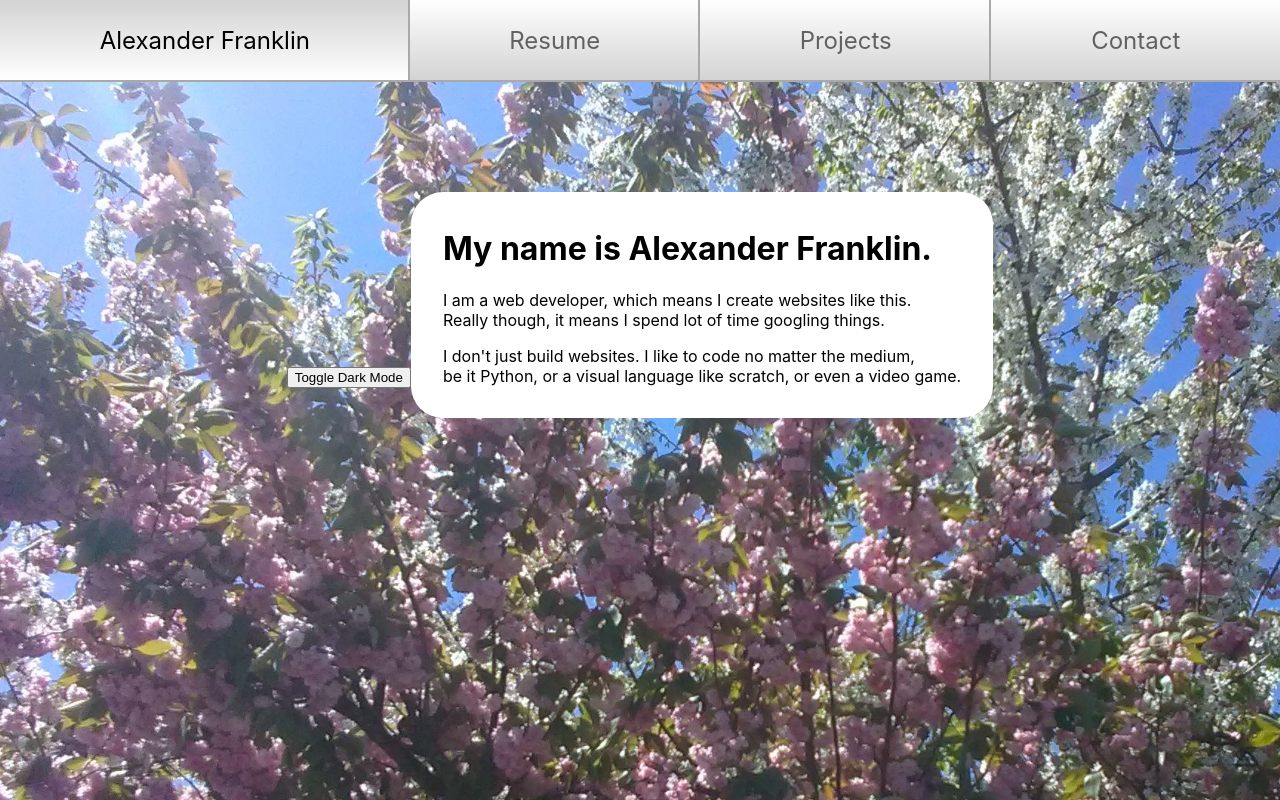
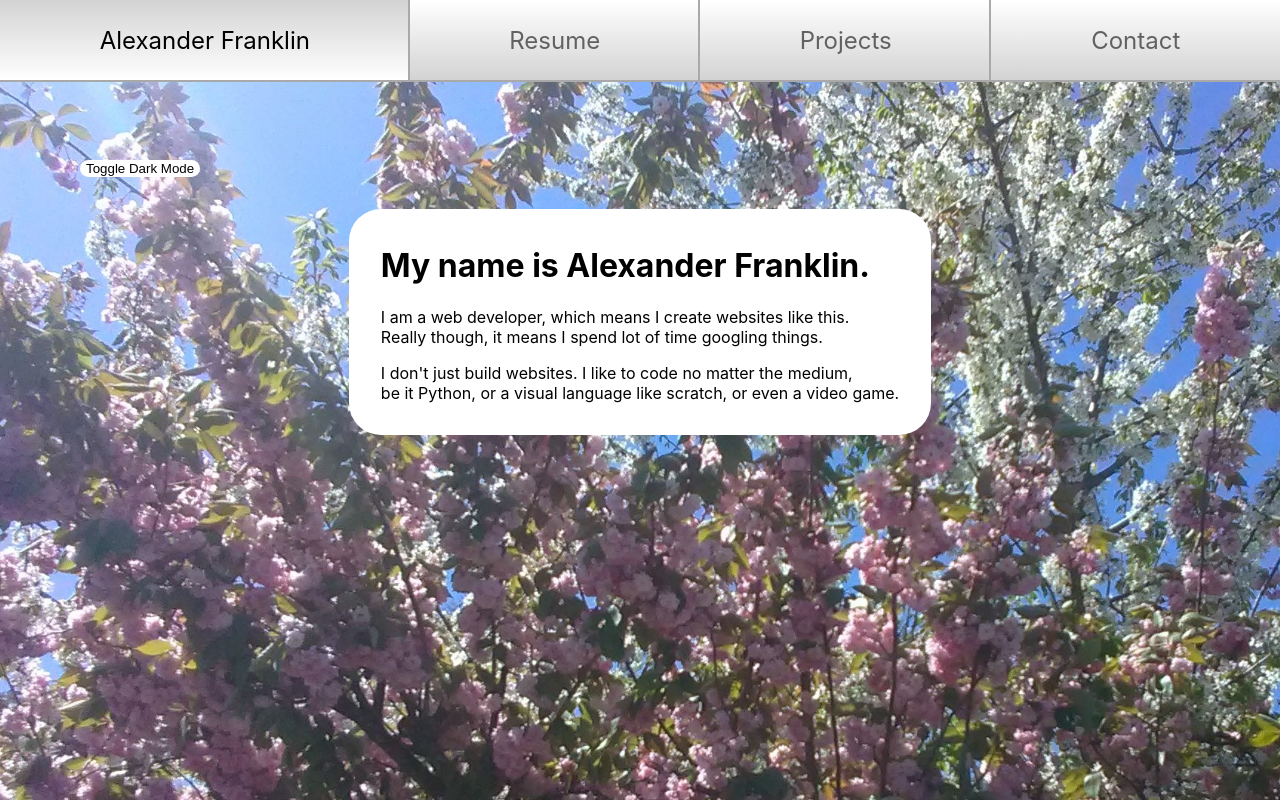
Before and after one commit to PAlexanderFranklin/alexanderfranklin, a React (Create React App) app: page / in a window 1280 px wide. Built offline with nearby package versions, Linux system fonts and the light colour scheme.

Commit message:
Style dark mode button

```diff
--- a/src/views/App.css
+++ b/src/views/App.css
@@ -1,11 +1,13 @@
 .App {
     text-align: center;
     --background-color: white;
+    --color: black;
+    color: var(--color);
   }
 
 .dark_mode {
     --background-color: #171717;
-  color: white;
+    --color: white;
 }
 
 .content {
--- a/src/views/DarkModeButton/DarkModeButton.css
+++ b/src/views/DarkModeButton/DarkModeButton.css
@@ -0,0 +1,9 @@
+.dark_mode_toggle {
+    display: block;
+    margin-left: 5rem;
+    background-color: var(--background-color);
+    color: var(--color);
+    outline: none;
+    border: none;
+    border-radius: 2em;
+}
```
Lines whose indentation alone changed are shown as unchanged.
